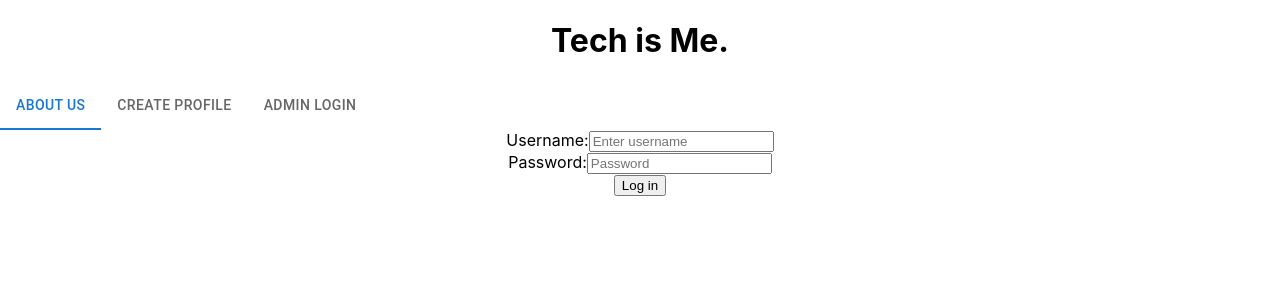
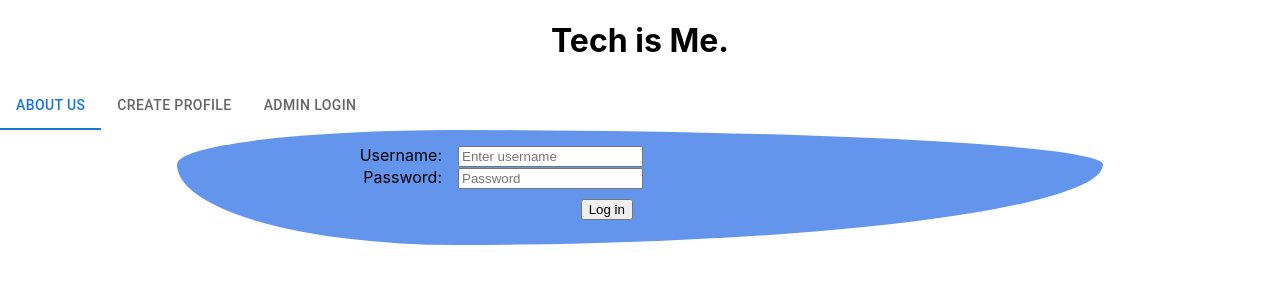
Before and after one commit to SheCodesAus/plus-bris-2021-robust-code-beans, a React (Create React App) app: page /admin-login in a window 1280 px wide. Shown: the top 300 px of the page. Built offline with nearby package versions, Linux system fonts and the light colour scheme; no server answers.

Commit message:
CSS completed for Create Profile and Admin Login pages

```diff
--- a/src/App.css
+++ b/src/App.css
@@ -28,17 +28,7 @@
   color: #61dafb;
 }
 
-
-
-/* .form {
-
-}
-
-.formcontent {
-
-} */
-
-.profile-list{
+.profile-list {
   display: grid;
   justify-content: center;
   grid-template-columns: 30% 30% 30%;
@@ -46,3 +36,31 @@
   column-gap: 10px;
   row-gap: 10px;
 }
+
+.form {
+  display: flex;
+  margin-left: auto;
+  margin-right: auto;
+  padding: 15px;
+  width: 70%;
+  border-radius: 30% 70% 70% 30% / 30% 30% 70% 70% !important;
+  background-color: cornflowerblue;
+}
+
+label {
+  display: inline-block;
+  width: 250px;
+  text-align: right;
+  margin-right: 1em;
+}
+
+.formlines {
+  display: inline-block;
+  margin-left: 46px;
+  width: 20em;
+}
+
+.button {
+  float: right;
+  margin: 10px;
+}
--- a/src/components/AdminLoginForm/AdminLoginForm.jsx
+++ b/src/components/AdminLoginForm/AdminLoginForm.jsx
@@ -1,6 +1,6 @@
 import React, { useState } from "react";
-import "./AdminLoginForm.css";
 import { useNavigate } from "react-router-dom";
+import "../../App.css";
 
 function AdminLogin() {
   const [credentials, setCredentials] = useState({
@@ -63,7 +63,7 @@ function AdminLogin() {
           />
         </div>
         <div>
-          <button type="submit" onClick={handleSubmit}>
+          <button class="button" type="submit" onClick={handleSubmit}>
             Log in
           </button>
         </div>
--- a/src/components/CreateProfileForm/CreateProfileForm.jsx
+++ b/src/components/CreateProfileForm/CreateProfileForm.jsx
@@ -1,6 +1,6 @@
 import React, { useState, useHistory } from "react";
-import "./CreateProfileForm.css";
 import { useNavigate } from "react-router-dom";
+import "../../App.css";
 
 function CreateProfileForm() {
   const [profileData, setProfileData] = useState({
@@ -32,12 +32,6 @@ function CreateProfileForm() {
     navigate("/");
   };
 
-  // fileUploadHandler=() => {
-  //   const fd = new FormData();
-  //   fd.append('image', this.state.selectedFile, this.state.selectedFile.name);
-  //   axios.post(`${process.env.REACT_APP_API_URL=http:/127.0.0.1:8000/}`, fd)
-  // }
-
   return (
     <div>
       <div class="form">
@@ -45,6 +39,7 @@ function CreateProfileForm() {
           <div>
             <label for="first_name">First Name: </label>
             <input
+              className="formlines"
               value={profileData.first_name}
               type="text"
               id="first_name"
@@ -54,7 +49,11 @@ function CreateProfileForm() {
           </div>
           <div>
             <label for="gender">Gender: </label>
-            <select id="gender_choices" name="gender_choices">
+            <select
+              className="formlines"
+              id="gender_choices"
+              name="gender_choices"
+            >
               <option value="Woman">Woman</option>
               <option value="Non-binary">Non Binary</option>
               <option value="not_set">Prefer not to disclose</option>
@@ -63,6 +62,7 @@ function CreateProfileForm() {
           <div>
             <label for="role">Role: </label>
             <input
+              className="formlines"
               value={profileData.role}
               type="text"
               id="role"
@@ -73,6 +73,7 @@ function CreateProfileForm() {
           <div>
             <label for="company">Company: </label>
             <input
+              className="formlines"
               value={profileData.company}
               type="text"
               id="company"
@@ -82,7 +83,11 @@ function CreateProfileForm() {
           </div>
           <div>
             <label for="experience">Experience: </label>
-            <select id="experience_choices" name="experience_choices">
+            <select
+              className="formlines"
+              id="experience_choices"
+              name="experience_choices"
+            >
               <option value=""> </option>
               <option value="not_set">Prefer not to disclose</option>
               <option value="1-3">1-3 years</option>
@@ -95,6 +100,7 @@ function CreateProfileForm() {
           <div>
             <label for="bio">Bio: </label>
             <input
+              className="formlines"
               value={profileData.bio}
               type="text"
               id="bio"
@@ -105,6 +111,7 @@ function CreateProfileForm() {
           <div>
             <label for="facts">Fun Facts: </label>
             <input
+              className="formlines"
               value={profileData.facts}
               type="text"
               id="facts"
@@ -115,6 +122,7 @@ function CreateProfileForm() {
           <div>
             <label for="linkedin">Linkedin: </label>
             <input
+              className="formlines"
               value={profileData.linkedin}
               type="text"
               id="linkedin"
@@ -125,6 +133,7 @@ function CreateProfileForm() {
           <div>
             <label>Profile photo: </label>
             <input
+              className="formlines"
               value={profileData.photo}
               type="text"
               id="photo"
@@ -133,7 +142,7 @@ function CreateProfileForm() {
             />
           </div>
           <div>
-            <button type="submit" onClick={handleSubmit}>
+            <button class="button" type="submit" onClick={handleSubmit}>
               Submit
             </button>
           </div>
```
Also changed, not shown: src/components/AdminLoginForm/AdminLoginForm.css (deleted), src/components/CreateProfileForm/CreateProfileForm.css (deleted).
